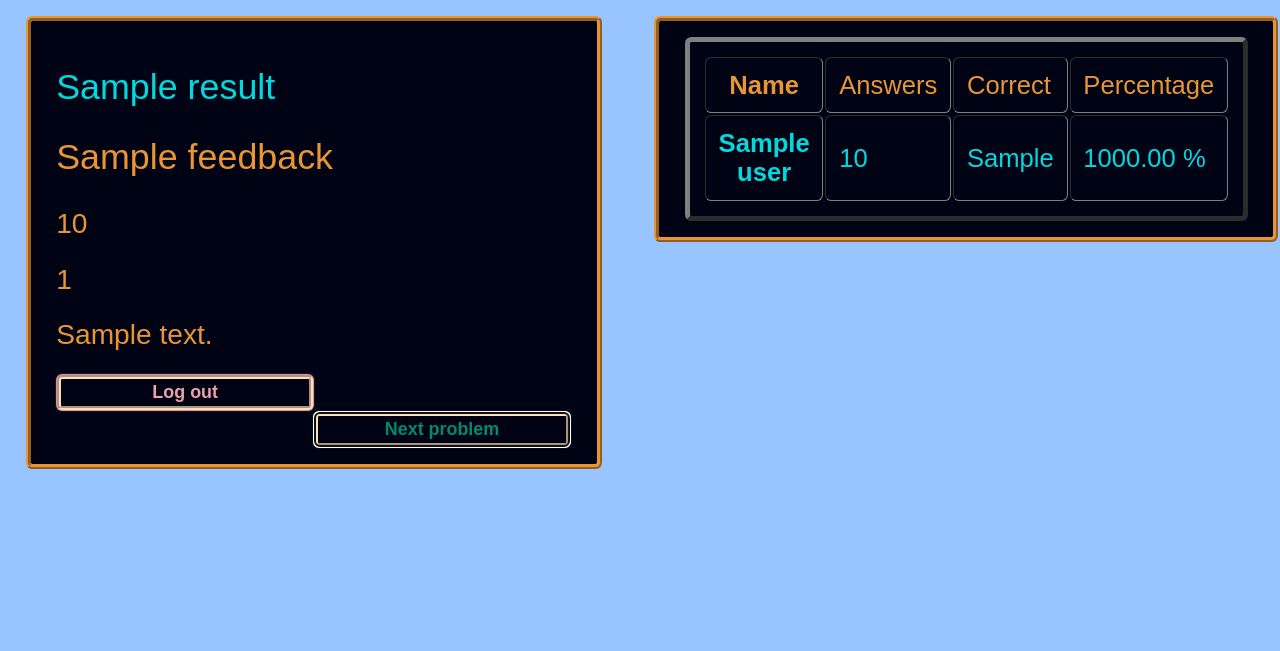
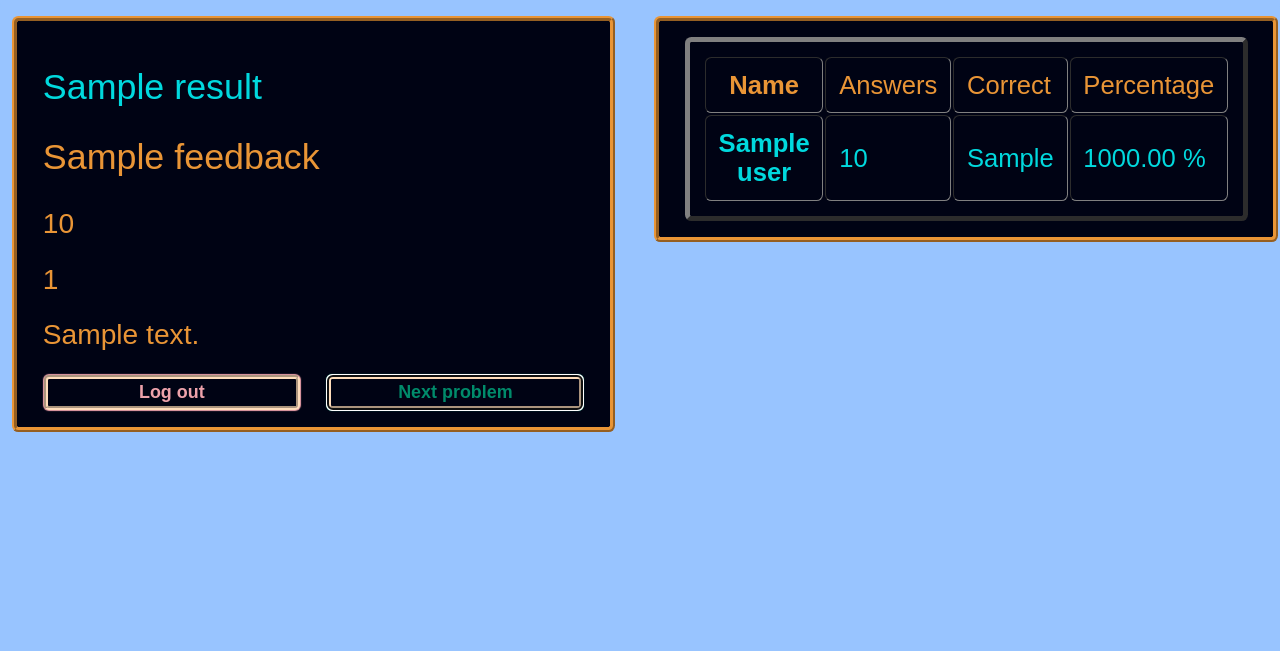
Before and after one commit to teraspora/arith, a Flask app: template templates/mark.html in a window 1280 px wide. Shown: the top 651 px of the page. After the commit the page ends 432 px from the top, so only its background shows below. Run offline with Flask 2, Linux system fonts and the light colour scheme; the template is opened without the code that fills it: most values are stand-ins (such as "Sample title", 1, 10 or a date in 2020).

Commit message:
Corrected typo

```diff
--- a/static/css/style.css
+++ b/static/css/style.css
@@ -96,7 +96,7 @@ tr:first-child {
     color: var(--bright-border-col);
 }
 
-#btn-holder {
+.btn-holder {
     display: grid;
     grid-gap: 2vw;
     grid-template-columns: 1fr 1fr;
```
